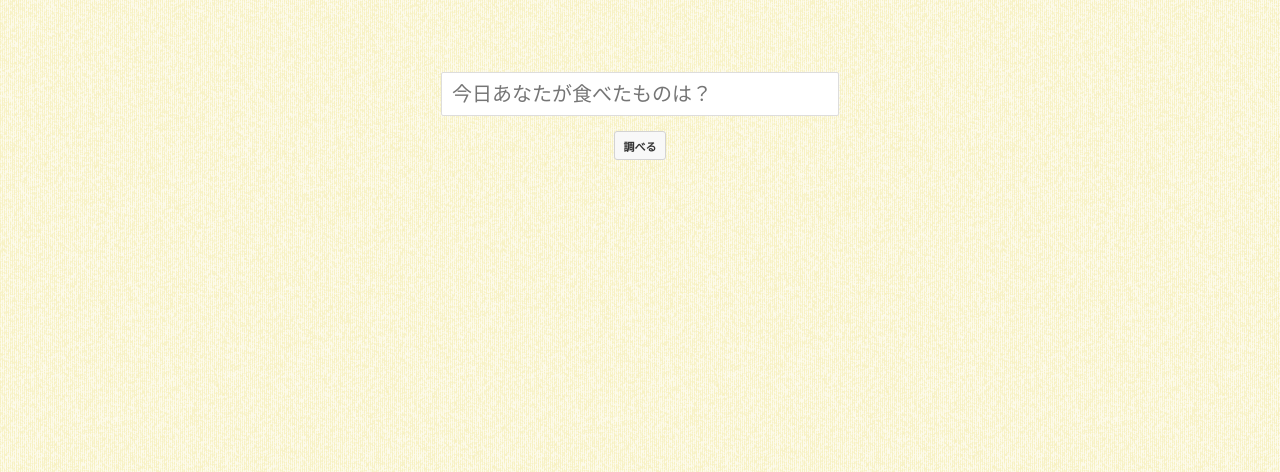
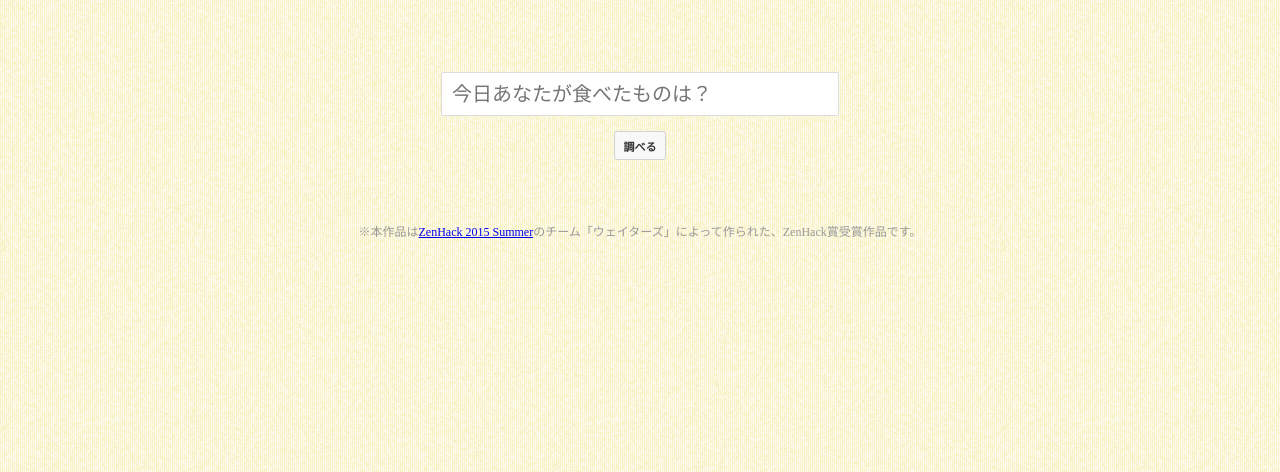
Before and after one commit to butchi/itadakimasu, a plain HTML site: page index.html in a window 1280 px wide. Shown: the part 328-800 px from the top of the page. Drawn offline with Linux system fonts and the light colour scheme.

Commit message:
add credit

```diff
--- a/css/screen.css
+++ b/css/screen.css
@@ -90,7 +90,20 @@ body {
   border-radius: 3px;
 }
 
+.screen-top .note {
+  position: absolute;
+  width: 640px;
+  left: 0;
+  top: 50%;
+  font-size: 12px;
+  color: #999;
+  text-align: center;
+  margin-top: 150px;
+}
 
+.screen-top .note:before {
+  content: "※";
+}
 
 .image-loading {
   position: absolute;
--- a/index.html
+++ b/index.html
@@ -34,6 +34,7 @@
         <input type="text" placeholder="今日あなたが食べたものは？" class="input-text">
         <input type="submit" class="btn-search" value="調べる">
       </form>
+      <p class="note">本作品は<a href="http://www.zenhack.jp/" target="_blank">ZenHack 2015 Summer</a>のチーム「ウェイターズ」によって作られた、ZenHack賞受賞作品です。</p>
     </section>
     <section class="screen screen-loading">
       <div class="image-loading">
```
